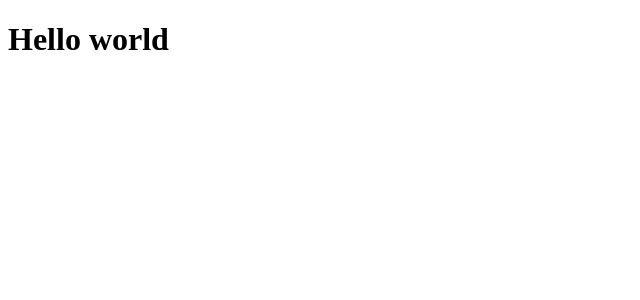
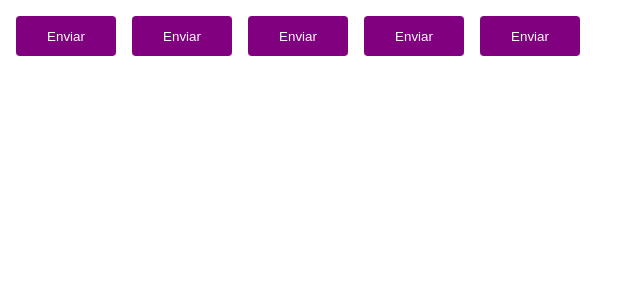
Before and after one commit to g-Trevisan/ignite-timer, a React (Vite) app: page / in a window 1280 px wide. Shown: the top 300 px of the page, without its empty margins (0-640 px from the left). Built offline with nearby package versions, Linux system fonts and the light colour scheme.

Commit message:
Tipagem de temas

```diff
--- a/package.json
+++ b/package.json
@@ -11,12 +11,14 @@
   },
   "dependencies": {
     "react": "^18.3.1",
-    "react-dom": "^18.3.1"
+    "react-dom": "^18.3.1",
+    "styled-components": "^6.1.13"
   },
   "devDependencies": {
     "@eslint/js": "^9.9.0",
     "@types/react": "^18.3.3",
     "@types/react-dom": "^18.3.0",
+    "@types/styled-components": "^5.1.34",
     "@vitejs/plugin-react": "^4.3.1",
     "eslint": "^9.9.0",
     "eslint-plugin-react-hooks": "^5.1.0-rc.0",
--- a/src/App.tsx
+++ b/src/App.tsx
@@ -1,5 +1,15 @@
+import { ThemeProvider } from "styled-components";
+import { Button } from "./components/Button";
+import { defaultTheme } from "./styles/themes/default";
+
 export function App() {
   return (
-    <h1>Hello world</h1>
+    <ThemeProvider theme={defaultTheme}>
+      <Button variant="primary"/>
+      <Button variant="secondary"/>
+      <Button variant="success"/>
+      <Button variant="danger"/>
+      <Button/>
+    </ThemeProvider>
   )
 }
--- /dev/null
+++ b/src/components/Button.styles.ts
@@ -0,0 +1,33 @@
+import styled, { css } from 'styled-components';
+
+export type ButtonVariant = 'primary' | 'secondary' | 'danger' | 'success';
+
+interface ButtonContainerProps {
+    variant: ButtonVariant;
+}
+
+const buttonVariants = {
+    primary: 'purple',
+    secondary: 'orange',
+    danger: 'red',
+    success: 'green'
+}
+
+export const ButtonContainer = styled.button<ButtonContainerProps>`
+
+    width: 100px;
+    height: 40px;
+    border-radius: 4px;
+    border: 0;
+    margin: 8px;
+
+
+
+    background-color: ${props => props.theme.primary};
+    color: ${props => props.theme.white}
+    /* ${props => {
+        return css`
+        background-color: ${buttonVariants[props.variant]}
+        `
+    }} */
+`
--- /dev/null
+++ b/src/components/Button.tsx
@@ -0,0 +1,10 @@
+import { ButtonContainer, ButtonVariant } from "./Button.styles";
+
+
+interface ButtonProps {
+    variant?: ButtonVariant
+}
+
+export const Button = ({variant = 'primary'}: ButtonProps) => {
+  return <ButtonContainer variant={variant}>Enviar</ButtonContainer>
+}
--- /dev/null
+++ b/src/styles/themes/default.ts
@@ -0,0 +1,5 @@
+export const defaultTheme = {
+    white: '#FFF',
+    primary: 'purple',
+    secondary: 'orange',
+}
```
Also changed, not shown: src/@types/styles.d.ts (added, +10 -0 lines), 1 other file (tests, documents, lock files or other folders).
